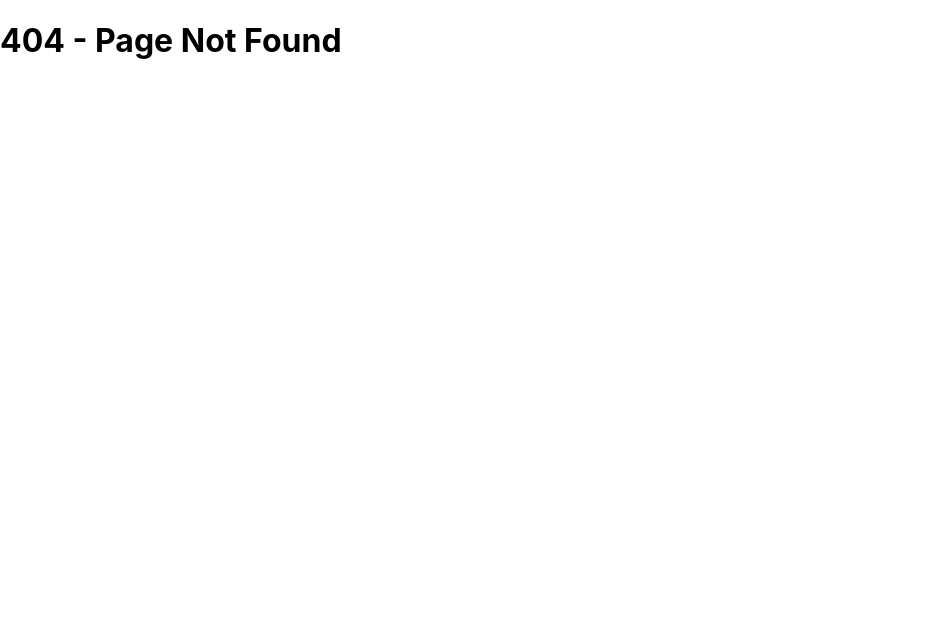
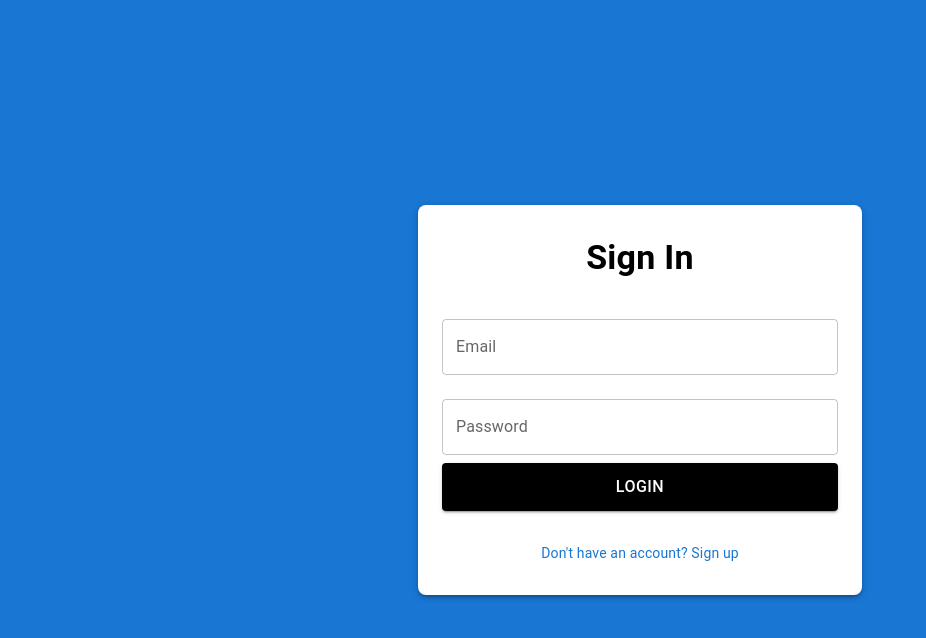
Before and after one commit to JoeyBlount/PAC-Pro, a React (Create React App) app in the folder client/: page /signupscreen in a window 1280 px wide. Before the commit this address had no page. Shown: the top 638 px of the page, without its empty margins (0-926 px from the left). Built offline with nearby package versions, Linux system fonts and the light colour scheme.

Commit message:
added email log in with database

```diff
--- a/client/src/App.js
+++ b/client/src/App.js
@@ -7,30 +7,16 @@ import SubmitInvoice from "./pages/submitInvoice/submitInvoice";
 import Reports from "./pages/reports/reports";
 import Settings from "./pages/settings/settings";
 import PAC from "./pages/pac/pac";
+import SignUpScreen from "./pages/login/signupscreen";
 import { NavBar } from './pages/navBar/navBar';
+import PrivateRoute from "./routes/PrivateRoute"; // ✅ Import PrivateRoute
 
-// Private route component to check authentication
-function PrivateRoute({ element }) {
-  const [user, setUser] = useState(null);
-  const [loading, setLoading] = useState(true);
 
-  useEffect(() => {
-    // Simulate checking user authentication
-    setTimeout(() => {
-      const loggedInUser = localStorage.getItem("user");
-      setUser(loggedInUser);
-      setLoading(false);
-    }, 1000);
-  }, []);
-
-  if (loading) return <div>Loading...</div>;
-
-  return user ? element : <Navigate to="/" replace />;
-}
 
 // Define the routing configuration
 const router = createBrowserRouter([
   { path: '/', element: <Login /> }, // Root login page
+  { path: 'signupscreen', element: <SignUpScreen /> },
   {
     path: '/navi',
     element: <PrivateRoute element={<NavBar />} />, // Protected NavBar with child routes
@@ -41,6 +27,7 @@ const router = createBrowserRouter([
       { path: 'reports', element: <Reports /> },
       { path: 'settings', element: <Settings /> },
       { path: 'pac', element: <PAC /> },
+
       { path: '*', element: <h1>404 - Page Not Found</h1> } // Catch-all for invalid child routes
     ]
   },
--- /dev/null
+++ b/client/src/config/firebaseConfigEmail.js
@@ -0,0 +1,20 @@
+import { initializeApp } from "firebase/app";
+import { getAuth, createUserWithEmailAndPassword, signInWithEmailAndPassword, updateProfile } from "firebase/auth";
+import { getFirestore } from "firebase/firestore";
+
+// Firebase config
+const firebaseConfig = {
+  apiKey: "AIzaSyBS4t-iWyrff2L23AZYoAnxpPGliSG5PyU",
+  authDomain: "pacpro-46fe6.firebaseapp.com",
+  projectId: "pacpro-46fe6",
+  storageBucket: "pacpro-46fe6.firebasestorage.app",
+  messagingSenderId: "441891157124",
+  appId: "1:441891157124:web:08589bcdfb6bd0cbc03ed1",
+  measurementId: "G-6RPBEL1S0S",
+};
+
+// Initialize Firebase
+const app = initializeApp(firebaseConfig);
+const auth = getAuth(app);
+const db = getFirestore(app)
+export { auth, createUserWithEmailAndPassword, signInWithEmailAndPassword, updateProfile, db };
--- a/client/src/pages/dashboard/dashboard.js
+++ b/client/src/pages/dashboard/dashboard.js
@@ -1,13 +1,24 @@
 import React from "react";
 import { Container } from "@mui/material";
 import './dashboard.css';
+import { auth } from "../../config/firebaseConfigEmail";
 
 const Dashboard = () => {
+   const user = auth.currentUser;
 
+   if (user) {
+    console.log("User is logged in: ", user.displayName);
+   }
+   else {
+    console.log("Error no user logged in")
+   }
   return (
     <Container sx={{ textAlign: "center", marginTop: 10 }}>
        <h1 className="Header">Dashboard</h1>
     </Container>
+
+
+
   );
 };
 
--- a/client/src/pages/login/login.js
+++ b/client/src/pages/login/login.js
@@ -2,16 +2,28 @@ import React from "react";
 import { useNavigate } from "react-router-dom";
 import { Container, Button, Box, Typography } from "@mui/material";
 import GoogleIcon from "@mui/icons-material/Google";
+import EmailIcon from '@mui/icons-material/Email';
 import MicrosoftIcon from "@mui/icons-material/Microsoft";
-
+import { auth } from "../../config/firebaseConfigEmail";
 const Login = () => {
   const navigate = useNavigate(); // Hook for navigation
+  const user = auth.currentUser;
+  //for debugging to see if user is actually logged out or not
+  if (user) {
+    console.log(user.displayName)
+  }else {
+    console.log("No one logged in looks like sign out works")
+  }
 
   // Function to handle login
   const handleLogin = () => {
     localStorage.setItem("user", "true"); // ✅ Store user session
     navigate("/navi/dashboard"); // ✅ Navigate to dashboard
   };
+
+  const handleLoginEmail = () => {
+    navigate("/signupscreen")
+  }
 
   return (
     <Box
@@ -36,6 +48,23 @@ const Login = () => {
         <Typography variant="h4" fontWeight="bold" mb={3}>
           Sign in
         </Typography>
+
+        <Button
+          variant="contained"
+          fullWidth
+          startIcon={<EmailIcon />}
+          sx={{
+            backgroundColor: "#000",
+            color: "white",
+            fontSize: "1.2rem",
+            padding: "12px",
+            "&:hover": { backgroundColor: "#333" },
+            marginBottom: 2,
+          }}
+          onClick={handleLoginEmail} // ✅ Calls the function to store user & navigate
+        >
+          Login/Sign Up with Email
+        </Button>
 
         <Button
           variant="contained"
--- /dev/null
+++ b/client/src/pages/login/signupscreen.js
@@ -0,0 +1,137 @@
+import React, { useState } from "react";
+import { useNavigate } from "react-router-dom";
+import { Container, Button, Box, Typography, TextField } from "@mui/material";
+import { auth, createUserWithEmailAndPassword, signInWithEmailAndPassword, updateProfile, db } from "../../config/firebaseConfigEmail";
+import { doc, setDoc } from "firebase/firestore";
+const SignUpScreen = () => {
+  const navigate = useNavigate();
+  const [isSigningUp, setIsSigningUp] = useState(false);
+  const [name, setName] = useState("");
+  const [email, setEmail] = useState("");
+  const [password, setPassword] = useState("");
+  const [error, setError] = useState("");
+
+  // Function to handle Sign Up & Login
+  const handleAuth = async () => {
+    setError(""); // Clear previous errors
+
+    try {
+      if (isSigningUp) {
+        // Sign Up
+        const userCredential = await createUserWithEmailAndPassword(auth, email, password);
+        const user = userCredential.user;
+
+        // Store the name in Firebase Auth
+        await updateProfile(user, { displayName: name });
+
+        console.log("User Signed Up:", user);
+        await setDoc(doc (db, "users", user.uid), {
+            name: name,
+            email: user.email,
+            createdAt: new Date(),
+        });
+        navigate("/"); // Redirect after successful login/signup
+      } else {
+        // Log In
+        const userCredential = await signInWithEmailAndPassword(auth, email, password);
+        console.log("User Logged In:", userCredential.user);
+        navigate("/navi/dashboard");
+      }
+
+
+    } catch (err) {
+      setError(err.message); // Display error messages
+      console.error("Authentication Error:", err);
+    }
+
+
+
+  };
+
+  return (
+    <Box
+      sx={{
+        height: "100vh",
+        display: "flex",
+        justifyContent: "center",
+        alignItems: "center",
+        backgroundColor: "#1976d2",
+      }}
+    >
+      <Container
+        maxWidth="xs"
+        sx={{
+          backgroundColor: "white",
+          padding: 4,
+          borderRadius: 2,
+          boxShadow: 3,
+          textAlign: "center",
+        }}
+      >
+        <Typography variant="h4" fontWeight="bold" mb={3}>
+          {isSigningUp ? "Create Account" : "Sign In"}
+        </Typography>
+
+        {error && <Typography color="error">{error}</Typography>}
+
+        {isSigningUp && (
+          <TextField
+            label="Full Name"
+            type="text"
+            fullWidth
+            variant="outlined"
+            margin="normal"
+            value={name}
+            onChange={(e) => setName(e.target.value)}
+          />
+        )}
+
+        <TextField
+          label="Email"
+          type="email"
+          fullWidth
+          variant="outlined"
+          margin="normal"
+          value={email}
+          onChange={(e) => setEmail(e.target.value)}
+        />
+
+        <TextField
+          label="Password"
+          type="password"
+          fullWidth
+          variant="outlined"
+          margin="normal"
+          value={password}
+          onChange={(e) => setPassword(e.target.value)}
+        />
+
+        <Button
+          variant="contained"
+          fullWidth
+          sx={{
+            backgroundColor: "#000",
+            color: "white",
+            fontSize: "1rem",
+            padding: "10px",
+            "&:hover": { backgroundColor: "#333" },
+            marginBottom: 2,
+          }}
+          onClick={handleAuth}
+        >
+          {isSigningUp ? "Create Account" : "Login"}
+        </Button>
+
+        <Typography
+          variant="body2"
+          sx={{ marginTop: 2, cursor: "pointer", color: "#1976d2" }}
+          onClick={() => setIsSigningUp(!isSigningUp)}
+        >
+          {isSigningUp ? "Already have an account? Sign in" : "Don't have an account? Sign up"}
+        </Typography>
+      </Container>
+    </Box>
+  );
+};
+
+export default SignUpScreen;
--- a/client/src/pages/navBar/navBar.js
+++ b/client/src/pages/navBar/navBar.js
@@ -2,6 +2,9 @@ import React, { useState } from 'react';
 import { useNavigate, Outlet } from 'react-router-dom';
 import { TiThMenu } from "react-icons/ti";
 import './navBar.css';
+import { auth } from "../../config/firebaseConfigEmail";
+import { signOut } from "firebase/auth";
+import { Button } from '@mui/material';
 
 export function NavBar() {
     const navigate = useNavigate();
@@ -13,6 +16,16 @@ export function NavBar() {
 
     function handleBar() {
         setBarVisible(!barVisible);
+    }
+
+    async function handleSignOut() {
+        try{
+            await signOut(auth);
+            localStorage.removeItem("user");
+            navigate('/')
+        }catch(error){
+            console.log("There was an error signing out ", error)
+        }
     }
 
     return (
@@ -32,7 +45,9 @@ export function NavBar() {
                     <button onClick={() => handleNavigation("reports")}>Reports</button>
                     <button onClick={() => handleNavigation("settings")}>Settings</button>
                     <button onClick={() => handleNavigation("pac")}>PAC</button>
+                    <button className='signoutButton' onClick={handleSignOut}>Sign Out</button>
                 </div>
+
             )}
         </>
     );
--- /dev/null
+++ b/client/src/routes/PrivateRoute.js
@@ -0,0 +1,25 @@
+import React, { useState, useEffect } from "react";
+import { Navigate } from "react-router-dom";
+import { auth } from "../config/firebaseConfigEmail"; // Adjust path if needed
+import { onAuthStateChanged } from "firebase/auth";
+
+// Private route component to check authentication
+function PrivateRoute({ element }) {
+    const [user, setUser] = useState(null);
+    const [loading, setLoading] = useState(true);
+
+    useEffect(() => {
+      const unsubscribe = onAuthStateChanged(auth, (firebaseUser) => {
+        setUser(firebaseUser);
+        setLoading(false);
+      });
+
+      return () => unsubscribe(); // Cleanup on unmount
+    }, []);
+
+    if (loading) return <div>Loading...</div>;
+
+    return user ? element : <Navigate to="/" replace />;
+  }
+
+  export default PrivateRoute;
```
Also changed, not shown: 6 other files (tests, documents, lock files or other folders).
